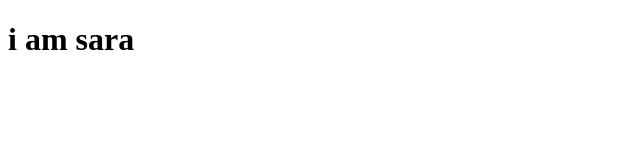
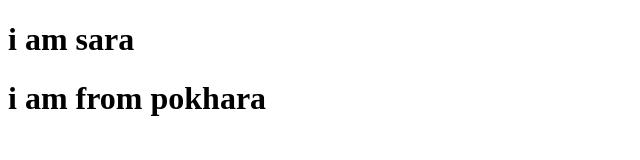
Before and after one commit to saraghale/learning_git, a plain HTML site: page index.html in a window 1280 px wide. Shown: the whole page, without its empty margins (0-640 px from the left). Drawn offline with Linux system fonts and the light colour scheme.

Commit message:
added address

```diff
--- a/index.html
+++ b/index.html
@@ -8,5 +8,6 @@
 </head>
 <body>
     <h1>i am sara</h1>
+    <h1>i am from pokhara</h1>
 </body>
 </html>
```
